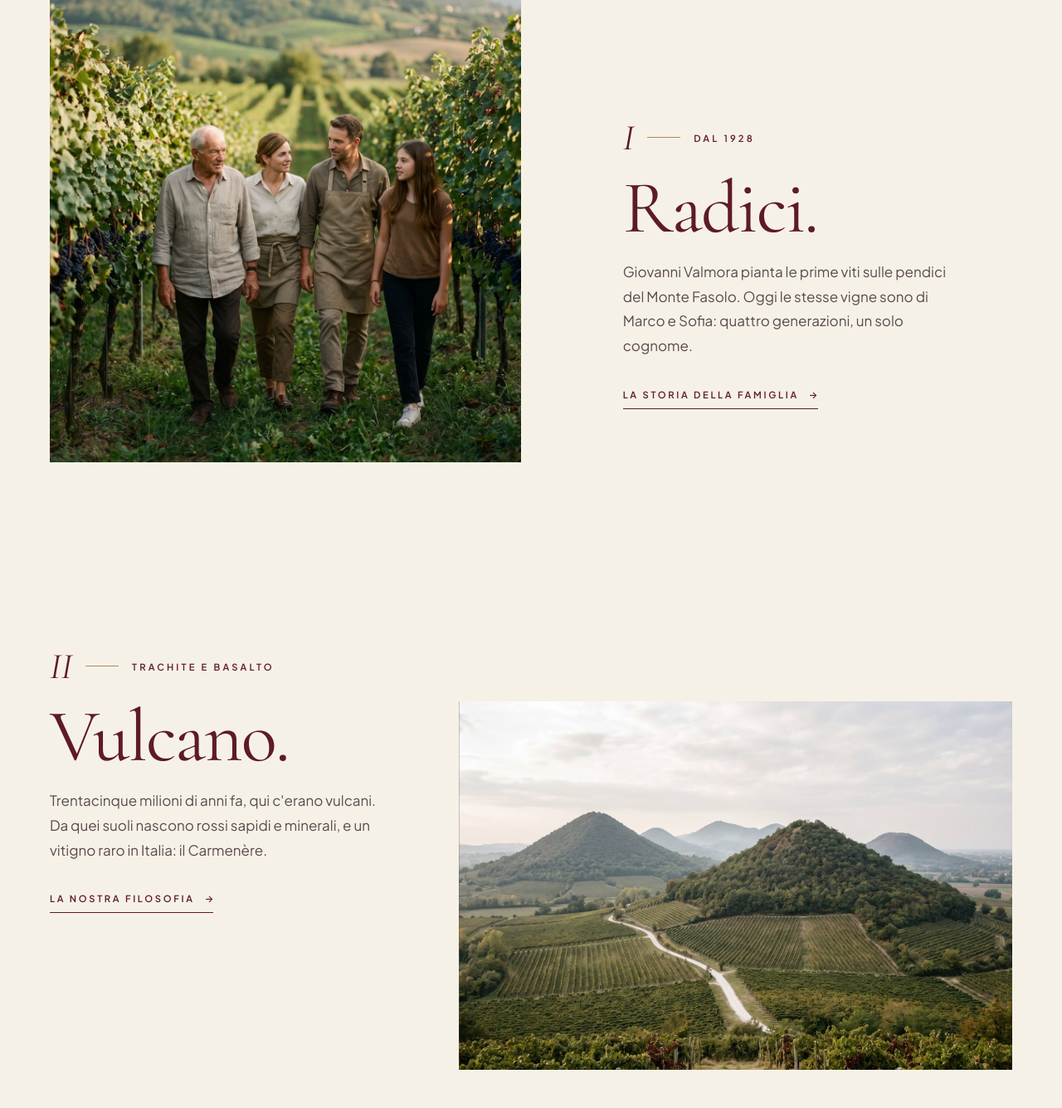
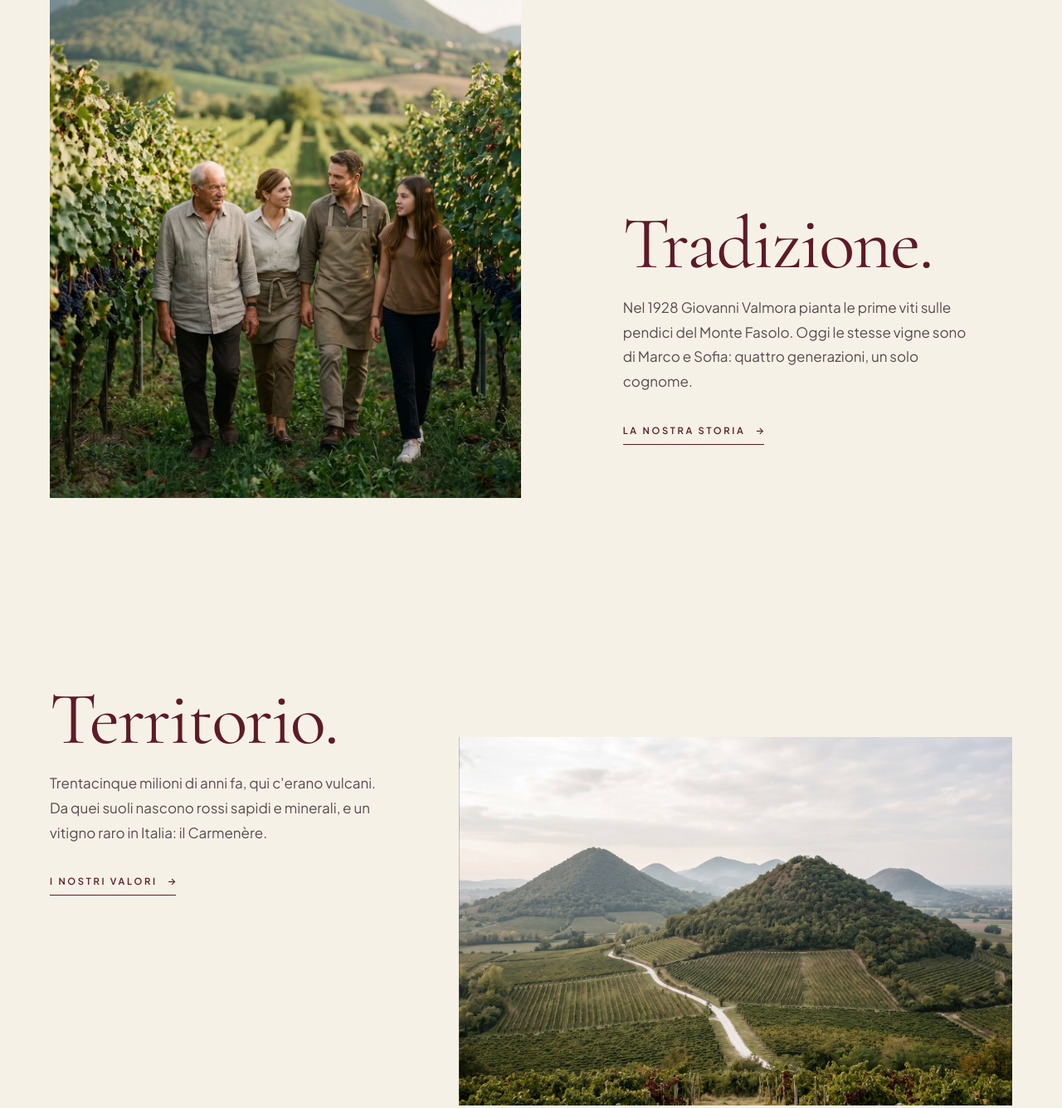
Before and after one commit to Ber-30/tenuta-valmora, a plain HTML site: page index.html in a window 1280 px wide. Shown: the part 1916-3251 px from the top of the page at 83% size. Drawn offline with nearby package versions, Linux system fonts and the light colour scheme.

Commit message:
Update chapter titles and sections in index.html

```diff
--- a/index.html
+++ b/index.html
@@ -96,8 +96,13 @@
     <!-- 3. Tre capitoli: i valori -->
     <section class="home-chapters" aria-label="I nostri valori">
 
-      <!-- I · Radici -->
-      <article class="home-chapter home-chapter--1" id="radici" aria-labelledby="home-ch1-title">
+      <!-- Etichetta unica della sezione -->
+      <div class="home-container">
+        <p class="home-eyebrow home-chapters__label home-fade home-observe">I nostri valori</p>
+      </div>
+
+      <!-- Tradizione -->
+      <article class="home-chapter home-chapter--1" id="tradizione" aria-labelledby="home-ch1-title">
         <div class="home-container home-chapter__grid">
           <div class="home-chapter__media home-curtain home-observe">
             <div class="home-curtain__inner home-photo">
@@ -107,16 +112,15 @@
             </div>
           </div>
           <div class="home-chapter__body home-observe">
-            <p class="home-chapter__kicker home-fade"><span class="home-chapter__num" aria-hidden="true">I</span><span class="home-chapter__label">Dal 1928</span></p>
-            <h2 class="home-chapter__title home-lines" id="home-ch1-title">Radici.</h2>
-            <p class="home-chapter__text home-fade">Giovanni Valmora pianta le prime viti sulle pendici del Monte Fasolo. Oggi le stesse vigne sono di Marco e Sofia: quattro generazioni, un solo cognome.</p>
-            <a href="chi-siamo.html#la-famiglia" class="home-link home-chapter__more home-fade">La storia della famiglia</a>
+            <h2 class="home-chapter__title home-lines" id="home-ch1-title">Tradizione.</h2>
+            <p class="home-chapter__text home-fade">Nel 1928 Giovanni Valmora pianta le prime viti sulle pendici del Monte Fasolo. Oggi le stesse vigne sono di Marco e Sofia: quattro generazioni, un solo cognome.</p>
+            <a href="chi-siamo.html#generazioni" class="home-link home-chapter__more home-fade">La nostra storia</a>
           </div>
         </div>
       </article>
 
-      <!-- II · Vulcano -->
-      <article class="home-chapter home-chapter--2" id="vulcano" aria-labelledby="home-ch2-title">
+      <!-- Territorio -->
+      <article class="home-chapter home-chapter--2" id="territorio" aria-labelledby="home-ch2-title">
         <div class="home-container home-chapter__grid">
           <div class="home-chapter__media home-curtain home-observe">
             <div class="home-curtain__inner home-photo">
@@ -126,16 +130,15 @@
             </div>
           </div>
           <div class="home-chapter__body home-observe">
-            <p class="home-chapter__kicker home-fade"><span class="home-chapter__num" aria-hidden="true">II</span><span class="home-chapter__label">Trachite e basalto</span></p>
-            <h2 class="home-chapter__title home-lines" id="home-ch2-title">Vulcano.</h2>
+            <h2 class="home-chapter__title home-lines" id="home-ch2-title">Territorio.</h2>
             <p class="home-chapter__text home-fade">Trentacinque milioni di anni fa, qui c'erano vulcani. Da quei suoli nascono rossi sapidi e minerali, e un vitigno raro in Italia: il Carmenère.</p>
-            <a href="chi-siamo.html" class="home-link home-chapter__more home-fade">La nostra filosofia</a>
+            <a href="chi-siamo.html#valori" class="home-link home-chapter__more home-fade">I nostri valori</a>
           </div>
         </div>
       </article>
 
-      <!-- III · Tempo: foto a tutta larghezza -->
-      <article class="home-chapter home-chapter--3" id="tempo" aria-labelledby="home-ch3-title">
+      <!-- Cura: foto a tutta larghezza -->
+      <article class="home-chapter home-chapter--3" id="cura" aria-labelledby="home-ch3-title">
         <div class="home-chapter__media home-curtain home-observe">
           <div class="home-curtain__inner home-photo">
             <svg class="home-photo__motif" viewBox="0 0 600 300" fill="none" stroke="currentColor" stroke-opacity="0.3" stroke-width="1" aria-hidden="true" focusable="false"><circle cx="300" cy="80" r="34" stroke="#B08D57" stroke-opacity="0.8"/><path d="M-20 205 Q300 85 620 205"/><path d="M-20 230 Q300 110 620 230"/><path d="M-20 255 Q300 135 620 255"/><path d="M-20 280 Q300 160 620 280"/><path d="M-20 305 Q300 185 620 305"/></svg>
@@ -145,10 +148,9 @@
         </div>
         <div class="home-container">
           <div class="home-chapter__body home-observe">
-            <p class="home-chapter__kicker home-fade"><span class="home-chapter__num" aria-hidden="true">III</span><span class="home-chapter__label">Senza fretta</span></p>
-            <h2 class="home-chapter__title home-lines" id="home-ch3-title">Tempo.</h2>
+            <h2 class="home-chapter__title home-lines" id="home-ch3-title">Cura.</h2>
             <p class="home-chapter__text home-fade">Lieviti indigeni, macerazioni lente, lunghi riposi in rovere nella bottaia scavata nella roccia. È il vino a decidere quando è pronto.</p>
-            <a href="chi-siamo.html" class="home-link home-chapter__more home-fade">Chi siamo</a>
+            <a href="chi-siamo.html#missione" class="home-link home-chapter__more home-fade">La nostra missione</a>
           </div>
         </div>
       </article>
```
